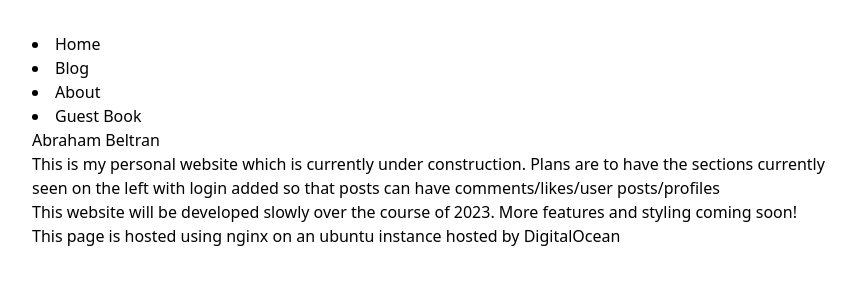
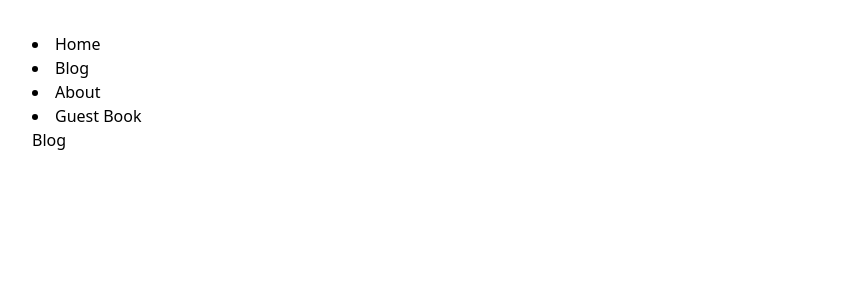
Before and after one commit to abrahambeltran/abrahambeltran.dev, a React (Vite) app: page /blog in a window 1280 px wide. Shown: the top 300 px of the page, without its empty margins (192-1048 px from the left). Built offline with nearby package versions, Linux system fonts and the light colour scheme.

Commit message:
Configuring components and routing
Project is refactored to allow for scalability.

```diff
--- a/package.json
+++ b/package.json
@@ -11,7 +11,8 @@
   },
   "dependencies": {
     "react": "^18.2.0",
-    "react-dom": "^18.2.0"
+    "react-dom": "^18.2.0",
+    "react-router-dom": "^6.11.2"
   },
   "devDependencies": {
     "@types/react": "^18.0.28",
--- a/src/App.tsx
+++ b/src/App.tsx
@@ -1,84 +1,30 @@
 import { useState } from "react";
+import { BrowserRouter, Routes, Route } from "react-router-dom";
 import "./App.css";
+import Nav from "./components/Nav";
+import Home from "./components/Home";
+import Blog from "./components/Blog";
+import About from "./components/About";
+import Guestbook from "./components/Guestbook";
 
 function App() {
     const [count, setCount] = useState(0);
 
     return (
-        <>
+        <BrowserRouter>
             <div className="p-2 m-0 mx-4 mt-8 md:mt-20 lg:mt-32">
                 <div className="flex md:flex-row py-4 flex-col">
-                    <aside className="md:w-[150px] md:flex-shrink-0 -mx-4 md:mx-0 md:px-0 font-serif">
-                        <div className="sticky top-0 p-4 bg-white rounded-xl w-full">
-                            <div className="ml-2 md:ml-[12px] mb-2 px-4 md:px-0 md:mb-8 space-y-10 flex flex-col md:flex-row items-start ">
-                                <nav
-                                    className="flex flex-row md:flex-col items-start relative px-4 md:px-0 pb-0 fade md:overflow-auto scroll-pr-6 md:relative"
-                                    id="nav"
-                                >
-                                    <li>
-                                        <a
-                                            className="nav-link text-purple-800 hover:text-purple-600 truncate"
-                                            href="/#home"
-                                        >
-                                            <span className="fa fa-home mr-2"></span>{" "}
-                                            Home
-                                        </a>
-                                    </li>
-                                    <li>
-                                        <a
-                                            className="nav-link text-purple-800 hover:text-purple-600"
-                                            href="/#blog"
-                                        >
-                                            <span className="fa fa-chart-bar mr-2"></span>{" "}
-                                            Blog{" "}
-                                        </a>
-                                    </li>
-                                    <li>
-                                        <a
-                                            className="nav-link text-purple-800 hover:text-purple-600"
-                                            href="/#about"
-                                        >
-                                            <span className="fa fa-layer-group mr-2"></span>{" "}
-                                            About{" "}
-                                        </a>
-                                    </li>
-                                    <li>
-                                        <a
-                                            className="nav-link text-purple-800 hover:text-purple-600"
-                                            href="/#GuestBook"
-                                        >
-                                            <span className="fa fa-chart-bar mr-2"></span>{" "}
-                                            Guest Book{" "}
-                                        </a>
-                                    </li>
-                                </nav>
-                            </div>
-                        </div>
-                    </aside>
-                    <main className="flex-auto w-full sm:w-2/3 md:w-3/4 pt-1 px-2 font-serif flex-row">
-                        <h1 className="text-2xl font-bold" id="home">
-                            Abraham Beltran
-                        </h1>
-                        <p className="my-4">
-                            This is my personal website which is currently under
-                            construction. Plans are to have the sections
-                            currently seen on the left with login added so that
-                            posts can have comments/likes/user posts/profiles
-                        </p>
-                        <p className="my-4">
-                            This website will be developed slowly over the
-                            course of 2023. More features and styling coming
-                            soon!
-                        </p>
-                        <p className="my-4">
-                            {" "}
-                            This page is hosted using nginx on an ubuntu
-                            instance hosted by DigitalOcean{" "}
-                        </p>
-                    </main>
+                    <Routes>
+                        <Route path="/" element={<Nav />}>
+                            <Route index element={<Home />} />
+                            <Route path="blog" element={<Blog />} />
+                            <Route path="about" element={<About />} />
+                            <Route path="guestbook" element={<Guestbook />} />
+                        </Route>
+                    </Routes>
                 </div>
             </div>
-        </>
+        </BrowserRouter>
     );
 }
 
--- /dev/null
+++ b/src/components/About.tsx
@@ -0,0 +1,7 @@
+import React from "react";
+
+const About = () => {
+    return <div>About</div>;
+};
+
+export default About;
--- /dev/null
+++ b/src/components/Blog.tsx
@@ -0,0 +1,7 @@
+import React from "react";
+
+const Blog = () => {
+    return <div>Blog</div>;
+};
+
+export default Blog;
--- /dev/null
+++ b/src/components/Guestbook.tsx
@@ -0,0 +1,7 @@
+import React from "react";
+
+const Guestbook = () => {
+    return <div>Guestbook</div>;
+};
+
+export default Guestbook;
--- /dev/null
+++ b/src/components/Home.tsx
@@ -0,0 +1,28 @@
+import React from "react";
+
+const Home = () => {
+    return (
+        <main className="flex-auto w-full sm:w-2/3 md:w-3/4 pt-1 px-2 font-serif flex-row">
+            <h1 className="text-2xl font-bold" id="home">
+                Abraham Beltran
+            </h1>
+            <p className="my-4">
+                This is my personal website which is currently under
+                construction. Plans are to have the sections currently seen on
+                the left with login added so that posts can have
+                comments/likes/user posts/profiles
+            </p>
+            <p className="my-4">
+                This website will be developed slowly over the course of 2023.
+                More features and styling coming soon!
+            </p>
+            <p className="my-4">
+                {" "}
+                This page is hosted using nginx on an ubuntu instance hosted by
+                DigitalOcean{" "}
+            </p>
+        </main>
+    );
+};
+
+export default Home;
--- /dev/null
+++ b/src/components/Nav.tsx
@@ -0,0 +1,59 @@
+import { Outlet, Link } from "react-router-dom";
+
+const Layout = () => {
+    return (
+        <>
+            <aside className="md:w-[150px] md:flex-shrink-0 -mx-4 md:mx-0 md:px-0 font-serif">
+                <div className="sticky top-0 p-4 bg-white rounded-xl w-full">
+                    <div className="ml-2 md:ml-[12px] mb-2 px-4 md:px-0 md:mb-8 space-y-10 flex flex-col md:flex-row items-start ">
+                        <nav
+                            className="flex flex-row md:flex-col items-start relative px-4 md:px-0 pb-0 fade md:overflow-auto scroll-pr-6 md:relative"
+                            id="nav"
+                        >
+                            <li>
+                                <Link
+                                    className="nav-link text-purple-800 hover:text-purple-600 truncate"
+                                    to="/"
+                                >
+                                    <span className="fa fa-home mr-2"></span>{" "}
+                                    Home
+                                </Link>
+                            </li>
+                            <li>
+                                <Link
+                                    className="nav-link text-purple-800 hover:text-purple-600"
+                                    to="/blog"
+                                >
+                                    <span className="fa fa-chart-bar mr-2"></span>{" "}
+                                    Blog{" "}
+                                </Link>
+                            </li>
+                            <li>
+                                <Link
+                                    className="nav-link text-purple-800 hover:text-purple-600"
+                                    to="/about"
+                                >
+                                    <span className="fa fa-layer-group mr-2"></span>{" "}
+                                    About{" "}
+                                </Link>
+                            </li>
+                            <li>
+                                <Link
+                                    className="nav-link text-purple-800 hover:text-purple-600"
+                                    to="/guestbook"
+                                >
+                                    <span className="fa fa-chart-bar mr-2"></span>{" "}
+                                    Guest Book{" "}
+                                </Link>
+                            </li>
+                        </nav>
+                    </div>
+                </div>
+            </aside>
+
+            <Outlet />
+        </>
+    );
+};
+
+export default Layout;
```
Also changed, not shown: 1 other file (tests, documents, lock files or other folders).
